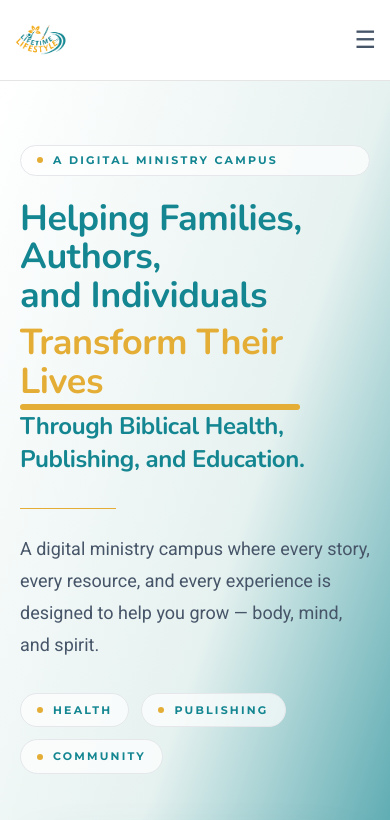
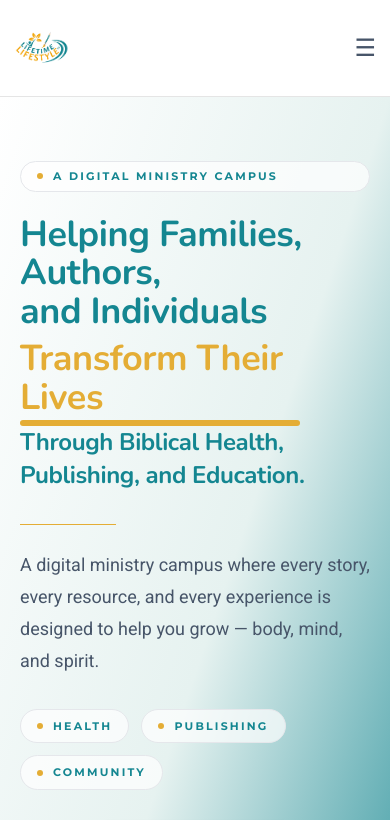
Before and after one commit to javidverse-blip/LifetimeLifestyleLLC, a Next.js app: page / in a window 390 px wide. Shown: the top 820 px of the page. Built offline with nearby package versions, Linux system fonts and the light colour scheme; a web font is replaced by a local one.

Commit message:
Enlarge navbar logo and header height
Increase logo from 54px to 72px on desktop (56px on mobile) and grow
header min-height to 96px for comfortable spacing.

```diff
--- a/src/components/Header.tsx
+++ b/src/components/Header.tsx
@@ -16,12 +16,12 @@ export function Header() {
 
   return (
     <header className="sticky top-0 z-50 border-b border-black/10 bg-white">
-      <div className="container flex min-h-[80px] items-center justify-between gap-6">
+      <div className="container flex min-h-[96px] items-center justify-between gap-6">
         <Link href="/" onClick={() => setOpen(false)}>
           <img
             src="/images/brand/new-logo.png"
             alt="Lifetime Lifestyle"
-            className="h-[54px] w-auto"
+            className="h-[56px] w-auto sm:h-[72px]"
           />
         </Link>
 
```
